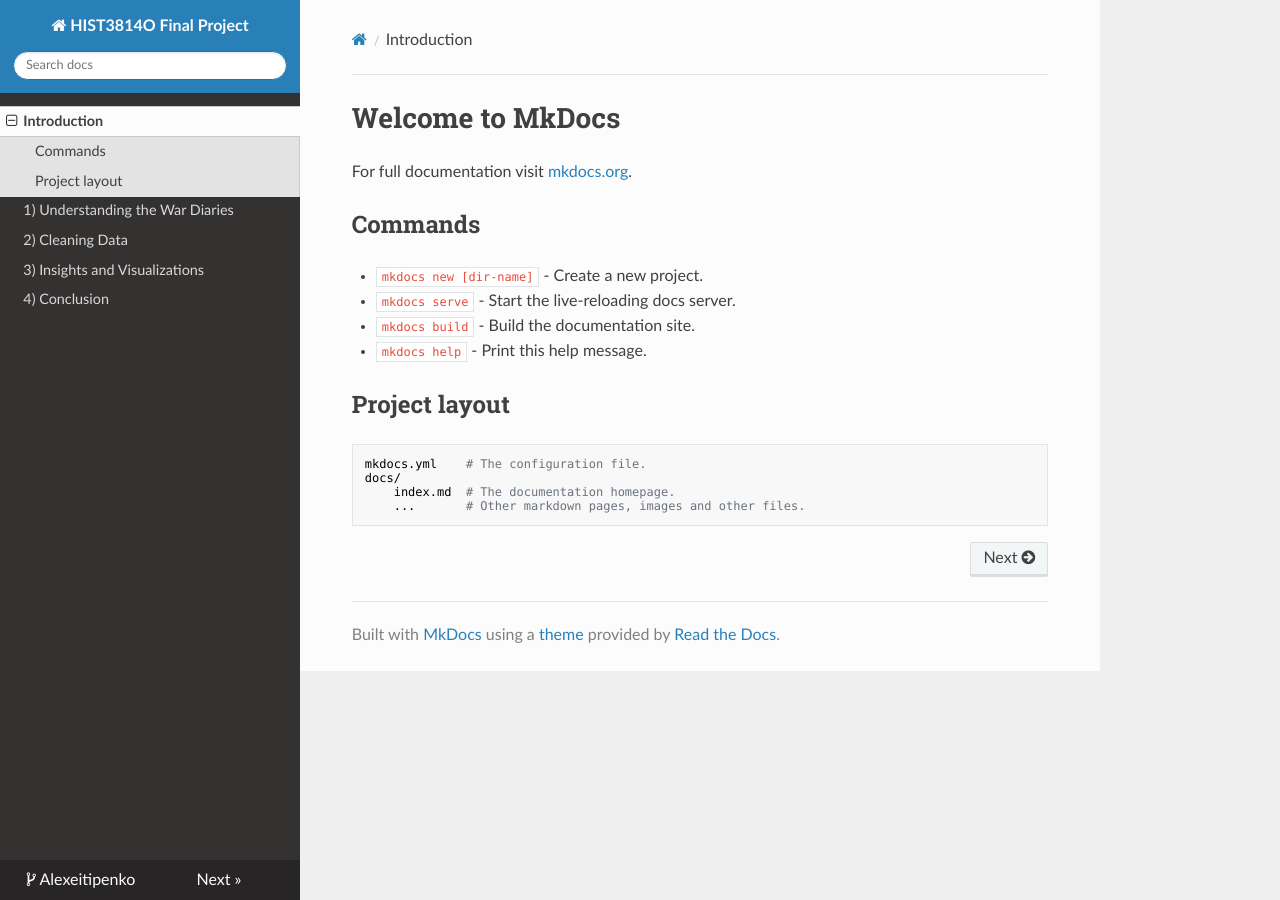
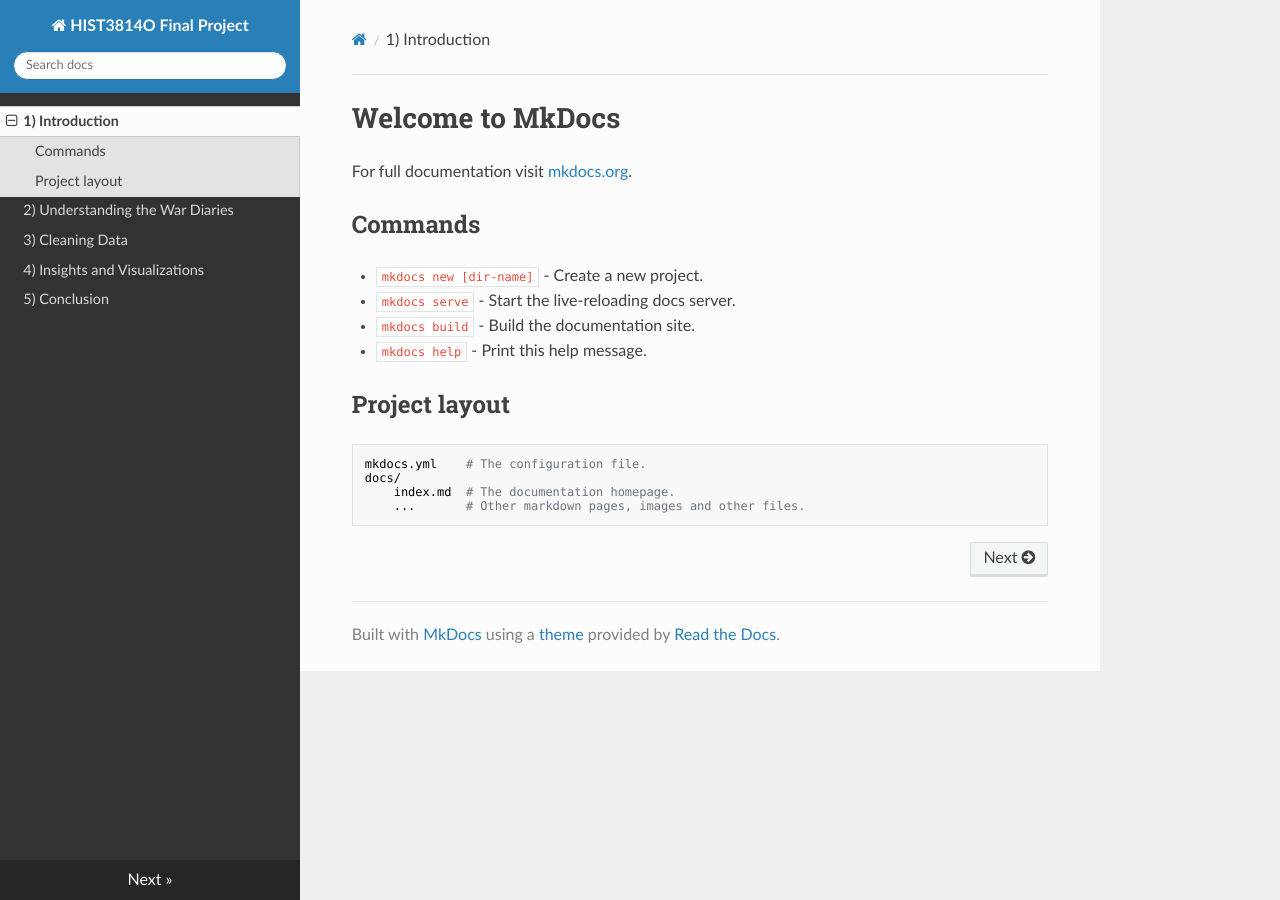
Before and after one commit to AlexeiTipenko/HIST3814ProjectWebsite, an MkDocs documentation site: the page built from docs/index.md, in a window 1280 px wide. Built offline with MkDocs 1.6.1, drawn with Linux system fonts in a browser that asks for light colours; nearby versions of some CDN libraries; old or Windows-style settings are respelled for this version of MkDocs.

Commit message:
minor change

```diff
--- a/mkdocs.yml
+++ b/mkdocs.yml
@@ -1,11 +1,10 @@
 site_name: HIST3814O Final Project
 theme: readthedocs
 site_author: Alexei Tipenko
-repo_url: https://alexeitipenko.github.io/HIST3814ProjectWebsite/
 
 pages:
-    - Introduction: 'index.md'
-    - 1) Understanding the War Diaries: 'understanding.md'
-    - 2) Cleaning Data: 'cleaning.md'
-    - 3) Insights and Visualizations: 'analysis.md'
-    - 4) Conclusion: 'conclusion.md'
+    - 1) Introduction: 'index.md'
+    - 2) Understanding the War Diaries: 'understanding.md'
+    - 3) Cleaning Data: 'cleaning.md'
+    - 4) Insights and Visualizations: 'analysis.md'
+    - 5) Conclusion: 'conclusion.md'
```
